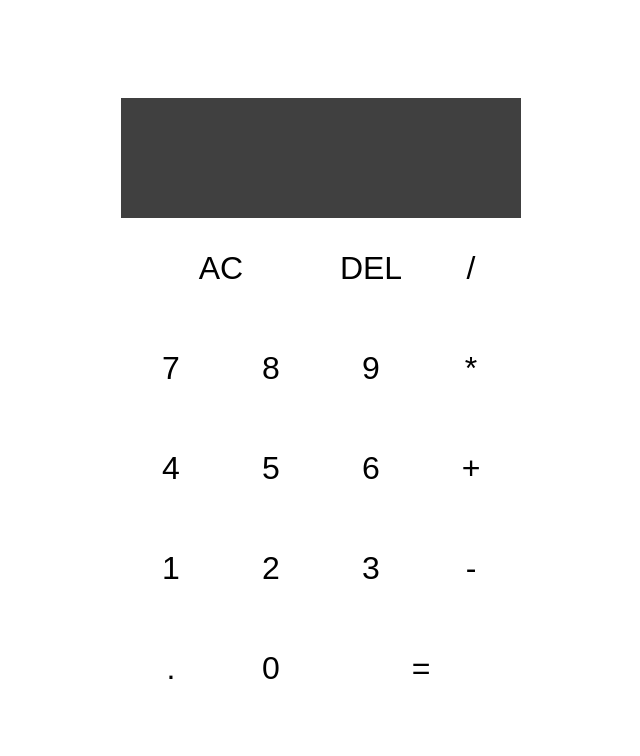
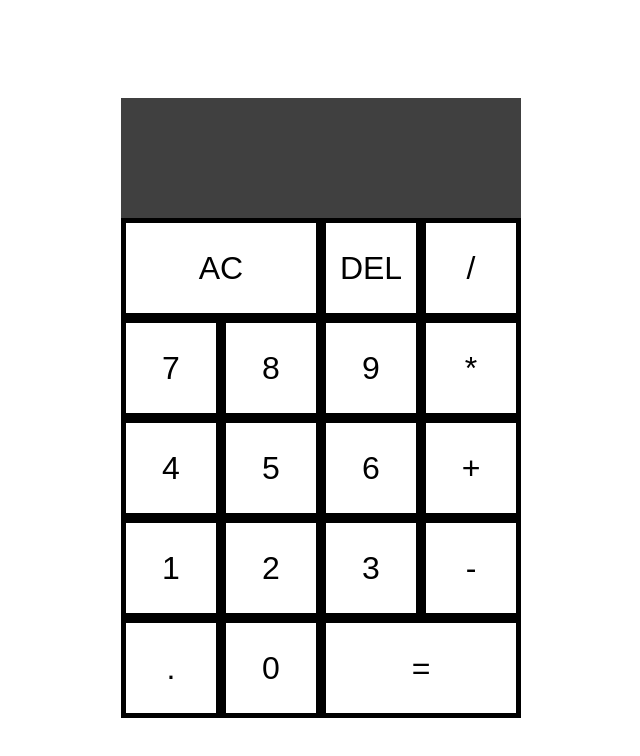
Before and after one commit to Vivek16sharma/calculator, a plain HTML site: page index.html in a window 1280 px wide. Shown: the whole page, without its empty margins (319-959 px from the left). Drawn offline with Linux system fonts and the light colour scheme.

Commit message:
Refactor calculator button styles in CSS
Updated button border style and ensured consistent formatting.

```diff
--- a/style.css
+++ b/style.css
@@ -11,7 +11,7 @@
 .calculator-grid > button {
     cursor: pointer;
     font-size: 2rem;
-    border: 1px solid white;
+    border: 5px solid black;
     outline: none;
     background-color: rgba(255, 255, 255, .75);
 }
@@ -44,4 +44,5 @@
 .output .current-operand {
     color: white;
     font-size: 2.5rem;
+
 }
```
